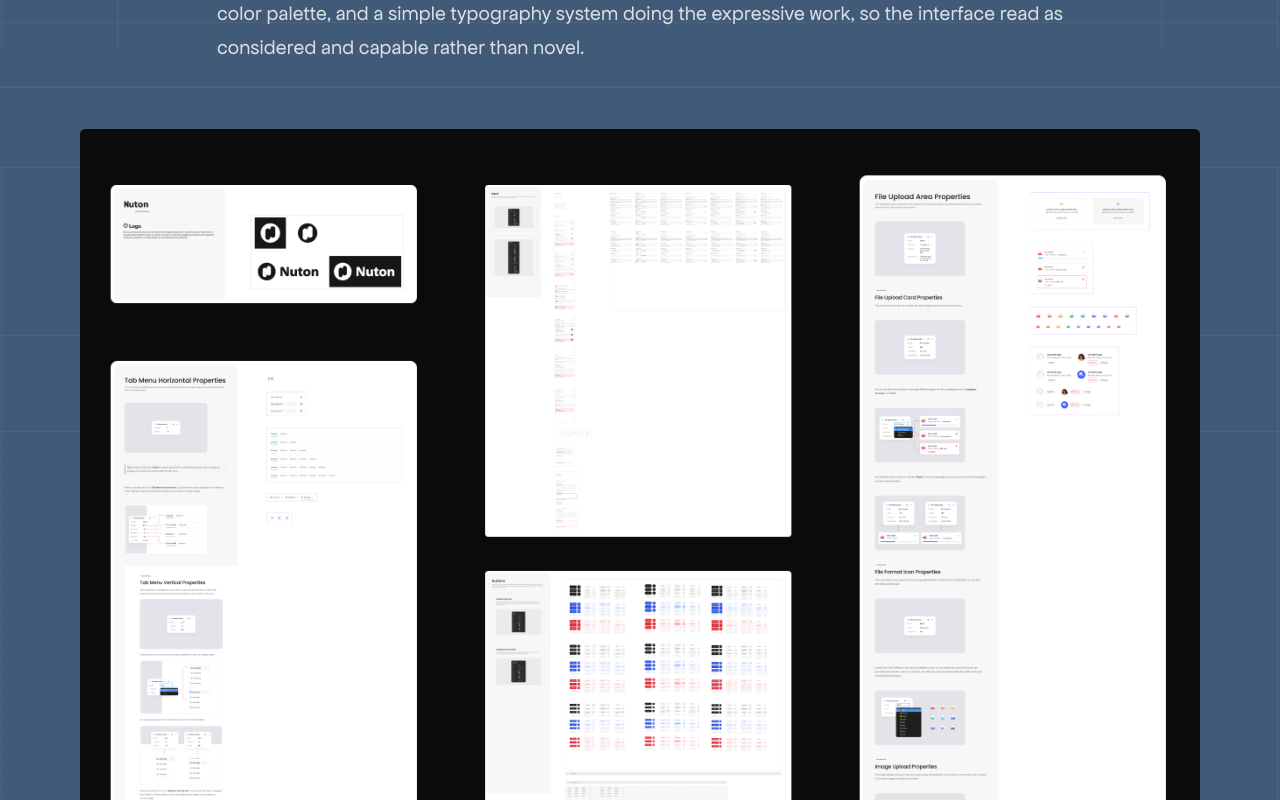
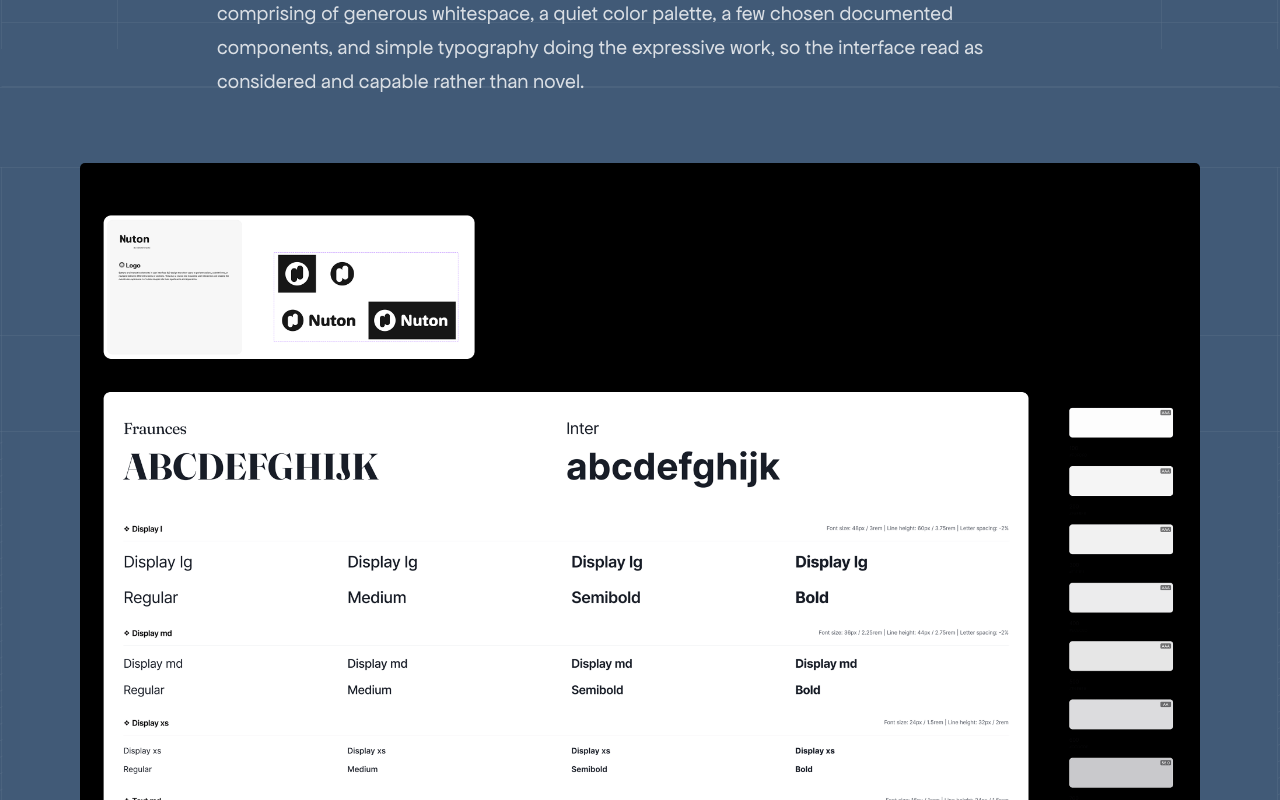
Before and after one commit to audumart/portfolio, a Next.js app: page /nuton in a window 1280 px wide. Shown: the part 3060-3860 px from the top of the page. Built offline with nearby package versions, Linux system fonts and the light colour scheme.

Commit message:
additional site content

```diff
--- a/app/nuton/page.tsx
+++ b/app/nuton/page.tsx
@@ -24,6 +24,7 @@ const A = {
   podcast:     "/Structured Learning podcast playing.png",
   quiz:        "/Structured Learning quiz multichoice.png",
   setupQuiz:   "/Structured Learning setup quiz.png",
+  typeColor:   "/Type&color.png",
   designSys:   "/Design system shot.png",
 };
 
@@ -253,23 +254,30 @@ export default function NutonPage() {
             makes a bold promise, turning something as dense as a four-hundred-page
             textbook into a usable course in about a minute, and a visual language
             that felt too decorated would undercut that promise before a learner even
-            saw the result. So I leaned towards using generous whitespace, a quiet
-            and limited color palette, and a simple typography system doing the
+            saw the result. So I leaned towards creating and using a simple design system comprising of generous whitespace, a quiet
+            color palette, a few chosen documented components, and simple typography doing the
             expressive work, so the interface read as considered and capable rather
             than novel.
           </p>
 
         </Section>
 
+        {/* ── Type & color ──────────────────────────────────────── */}
+        <Reveal className="mt-[40px] xl:mt-[64px]">
+          <img
+            src={A.typeColor}
+            alt="Nuton type and color system"
+            className="w-full h-auto rounded-[5px] pointer-events-none"
+          />
+        </Reveal>
+
         {/* ── Design system ─────────────────────────────────────── */}
         <Reveal className="mt-[40px] xl:mt-[64px]">
-          <div className="relative w-full overflow-hidden rounded-[5px]" style={{ paddingTop: "90.62%" }}>
-            <img
-              src={A.designSys}
-              alt="Nuton design system"
-              className="absolute inset-0 size-full max-w-none object-cover object-top pointer-events-none"
-            />
-          </div>
+          <img
+            src={A.designSys}
+            alt="Nuton design system"
+            className="w-full h-auto rounded-[5px] pointer-events-none"
+          />
         </Reveal>
 
         {/* ── Designing the input experience ───────────────────── */}
```
Also changed, not shown: public/Design system shot.png, public/Type&color.png (added).
